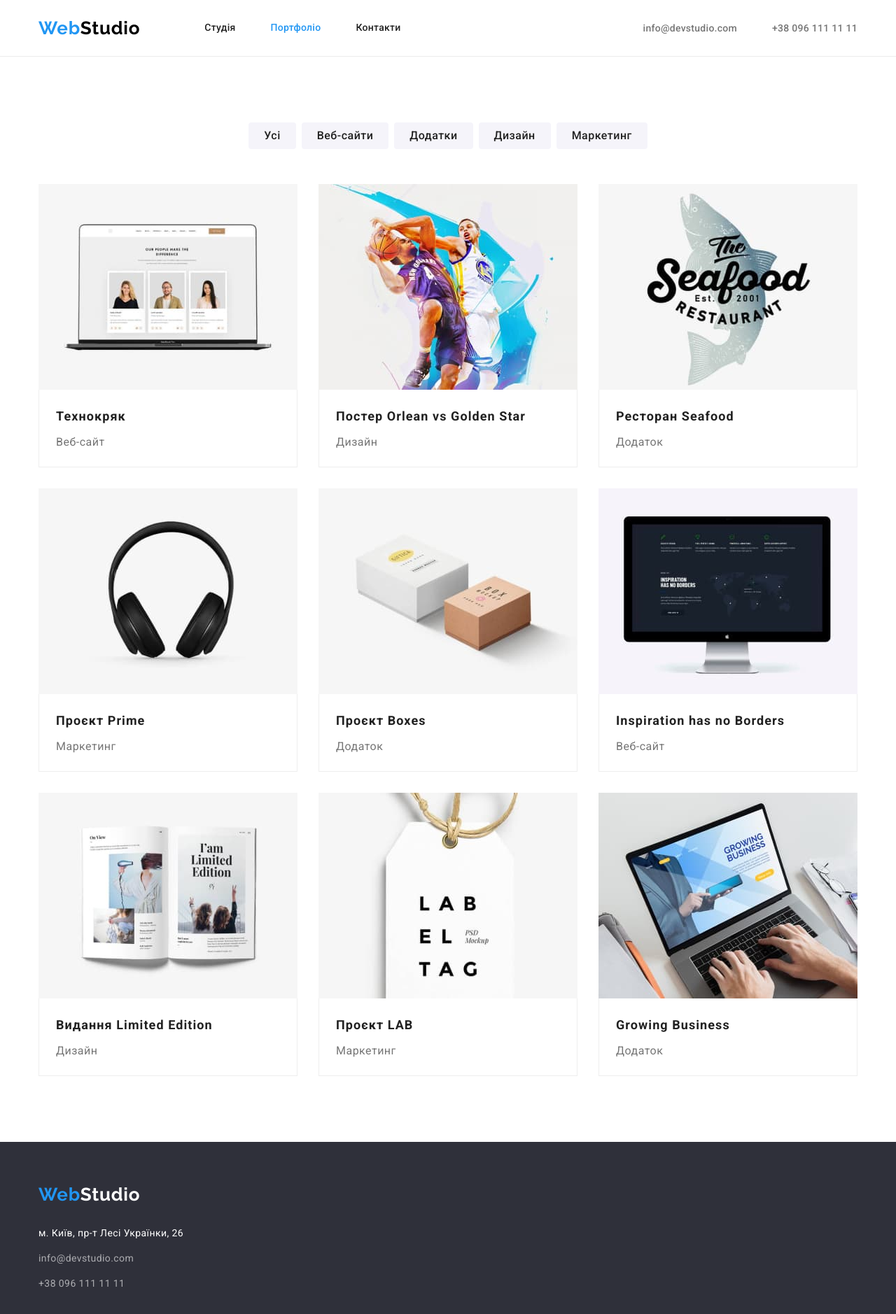
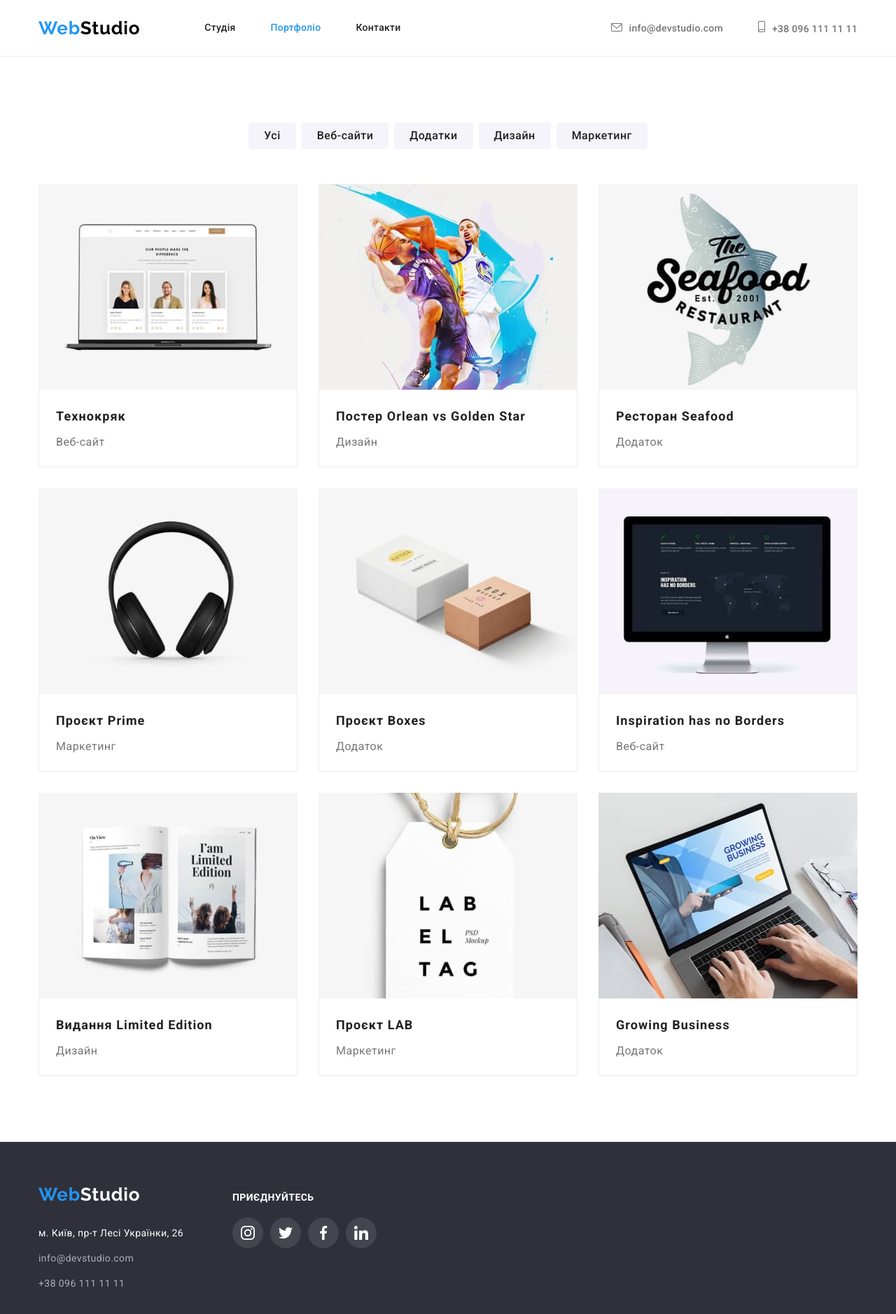
Before and after one commit to Bilyk88/goit-markup-hw-04, a plain HTML site: page portfolio.html in a window 1280 px wide. Shown: the whole page at 70% size. Drawn offline with nearby package versions, Linux system fonts and the light colour scheme.

Commit message:
Add icons

```diff
--- a/css/styles.css
+++ b/css/styles.css
@@ -105,10 +105,6 @@ img {
     margin-left: auto;
 }
 
-.contacts-list-item {
-
-}
-
 .contacts-list-item:first-child {
     margin-right: 50px;
 }
@@ -121,9 +117,19 @@ img {
     color: var(--secondary-text-color);
 }
 
+.contacts-list-icon {
+    margin-right: 10px;
+    fill: var(--secondary-text-color);
+}
+
 .contacts-list-link:hover,
 .contacts-list-link:focus {
     color: var(--accent-color);
+}
+
+.contacts-list-link:hover .contacts-list-icon,
+.contacts-list-link:focus .contacts-list-icon {
+    fill: var(--accent-color);
 }
 
 .hero {
@@ -188,6 +194,17 @@ img {
 .advantages-list-item {
     flex-basis: calc((100% - 4 * 30px) / 4);
     margin-left: 30px;
+}
+
+.advantages-list-icon {
+    display: flex;
+    justify-content: center;
+    align-items: center;
+    width: 270px;
+    height: 120px;
+    margin-bottom: 30px;
+    background: #F5F4FA;
+    border-radius: 4px;
 }
 
 .advantages-subtitle {
@@ -336,6 +353,10 @@ img {
     background-color: var(--primary-bg-color);
 }
 
+.footer-container {
+    display: flex;
+}
+
 .footer-logo {
     margin-right: 0;
     color: #FFFFFF;
@@ -374,6 +395,38 @@ img {
 .address-list-link:hover,
 .address-list-link:focus {
     color: var(--accent-color);
+}
+
+.footer-social-networks {
+    padding-top: 12px;
+    margin-left: 70px;
+}
+
+.footer-social-text {
+    font-weight: 700;
+    font-size: 14px;
+    line-height: 1.14;
+    letter-spacing: 0.03em;
+    text-transform: uppercase;
+    color: #FFFFFF;
+}
+
+.footer-social-list {
+    display: flex;
+    margin-top: 20px;
+}
+
+.footer .social-list-link {
+    background: rgba(255, 255, 255, 0.1);
+}
+
+.footer .social-list-icon {
+    fill: #FFFFFF;
+}
+
+.footer .social-list-link:hover,
+.footer .social-list-link:focus {
+    background: var(--accent-color);
 }
 
 .button-list {
--- a/portfolio.html
+++ b/portfolio.html
@@ -26,10 +26,15 @@
                 </ul>
             </nav>
             <ul class="contacts-list list">
-                <li class="contacts-list-item"><a href="mailto:info@devstudio.com"
-                        class="contacts-list-link link">info@devstudio.com</a></li>
-                <li class="contacts-list-item"><a href="tel:+380961111111" class="contacts-list-link link">+38 096 111 11
-                        11</a></li>
+                <li class="contacts-list-item"><a href="mailto:info@devstudio.com" class="contacts-list-link link">
+                        <svg class="contacts-list-icon" width="16" height="12">
+                            <use href="./images/icons.svg#envelope"></use>
+                        </svg>info@devstudio.com</a>
+                </li>
+                <li class="contacts-list-item"><a href="tel:+380961111111" class="contacts-list-link link">
+                        <svg class="contacts-list-icon" width="10" height="16">
+                            <use href="./images/icons.svg#smartphone"></use>
+                        </svg>+38 096 111 11 11</a></li>
             </ul>
         </div>
     </header>
@@ -122,18 +127,47 @@
         </section>
     </main>
     <footer class="footer">
-        <div class="container">
+        <div class="footer-container container">
+            <div>
                 <a href="./index.html" class="logo link footer-logo"><span class="logo-accent">Web</span>Studio</a>
                 <address>
                     <ul class="address-list list">
                         <li class="address-list-item"><a href="https://goo.gl/maps/k4ciWKr5mUwUXVgFA" target="_blank"
-                            rel="noreferrer noopener" class="link footer-address">м. Київ, пр-т Лесі Українки, 26</a></li>
+                                rel="noreferrer noopener" class="link footer-address">м. Київ, пр-т Лесі Українки, 26</a>
+                        </li>
                         <li class="address-list-item"><a href="mailto:info@devstudio.com"
                                 class="address-list-link link">info@devstudio.com</a></li>
-                    <li class="address-list-item"><a href="tel:+380961111111" class="address-list-link link">+38 096 111 11
-                            11</a></li>
+                        <li class="address-list-item"><a href="tel:+380961111111" class="address-list-link link">+38 096 111
+                                11 11</a>
+                        </li>
                     </ul>
                 </address>
+            </div>
+            <div class="footer-social-networks">
+                <p class="footer-social-text">Приєднуйтесь</p>
+                <ul class="footer-social-list list">
+                    <li class="social-list-item"><a class="social-list-link link" href="">
+                            <svg class="social-list-icon" width="20" height="20">
+                                <use href="./images/icons.svg#instagram"></use>
+                            </svg>
+                        </a></li>
+                    <li class="social-list-item"><a class="social-list-link link" href="">
+                            <svg class="social-list-icon" width="20" height="20">
+                                <use href="./images/icons.svg#twitter"></use>
+                            </svg>
+                        </a></li>
+                    <li class="social-list-item"><a class="social-list-link link" href="">
+                            <svg class="social-list-icon" width="20" height="20">
+                                <use href="./images/icons.svg#facebook"></use>
+                            </svg>
+                        </a></li>
+                    <li class="social-list-item"><a class="social-list-link link" href="">
+                            <svg class="social-list-icon" width="20" height="20">
+                                <use href="./images/icons.svg#linkedin"></use>
+                            </svg>
+                        </a></li>
+                </ul>
+            </div>
         </div>
     </footer>
 </body>
```
Also changed, not shown: index.html (+64 -17 lines), images/icons.svg. Lines whose indentation alone changed are shown as unchanged.
